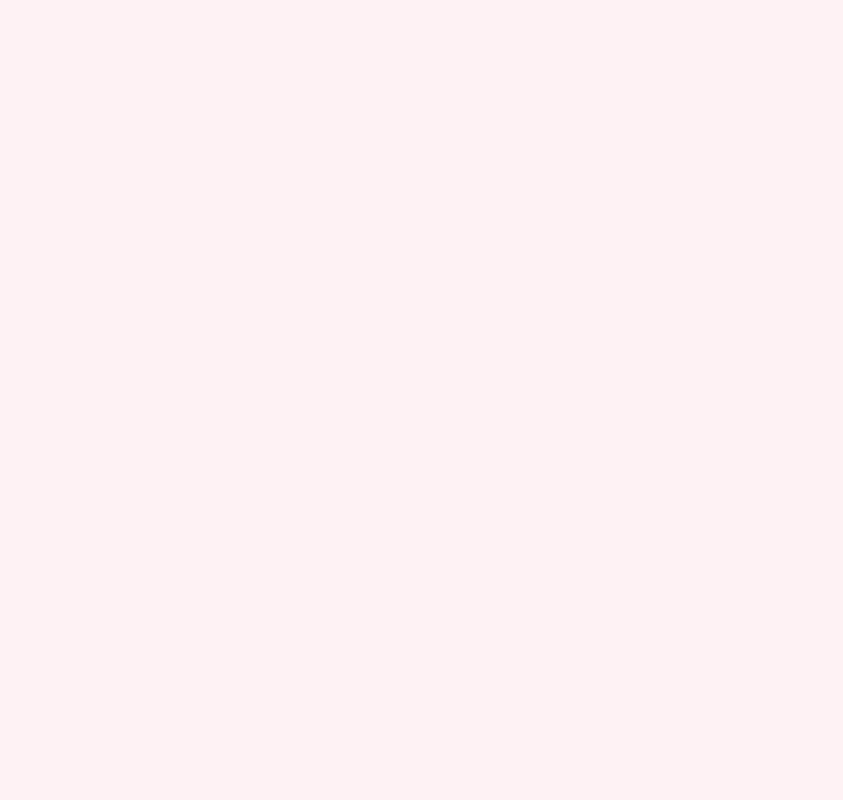
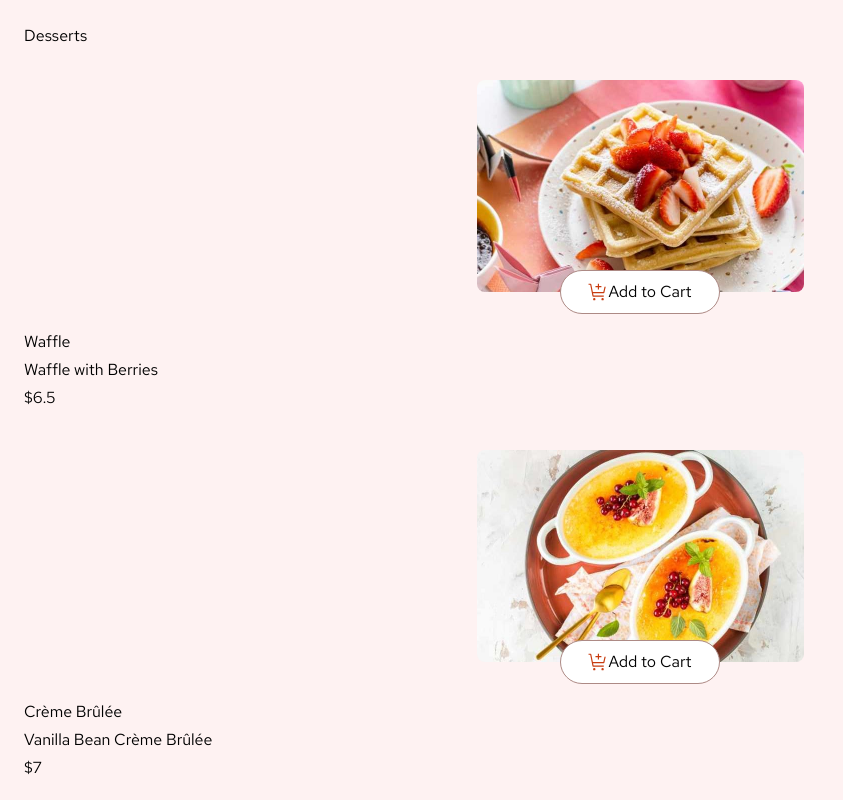
Before and after one commit to Rocabor/Frontend-Monorepo, a Vue app: page / in a window 1280 px wide. Shown: the top 800 px of the page, without its empty margins (0-843 px from the left). Built offline with nearby package versions, Linux system fonts and the light colour scheme.

Commit message:
feat: add Desserts component with product data fetching

```diff
--- a/data.json
+++ /dev/null
@@ -1,101 +0,0 @@
-[
-    {
-       "image": {
-            "thumbnail": "./assets/images/image-waffle-thumbnail.jpg",
-            "mobile": "./assets/images/image-waffle-mobile.jpg",
-            "tablet": "./assets/images/image-waffle-tablet.jpg",
-            "desktop": "./assets/images/image-waffle-desktop.jpg"
-       },
-       "name": "Waffle with Berries",
-       "category": "Waffle",
-       "price": 6.50
-    },
-    {
-        "image": {
-            "thumbnail": "./assets/images/image-creme-brulee-thumbnail.jpg",
-            "mobile": "./assets/images/image-creme-brulee-mobile.jpg",
-            "tablet": "./assets/images/image-creme-brulee-tablet.jpg",
-            "desktop": "./assets/images/image-creme-brulee-desktop.jpg"
-        },
-        "name": "Vanilla Bean Crème Brûlée",
-        "category": "Crème Brûlée",
-        "price": 7.00
-     },
-     {
-        "image": {
-            "thumbnail": "./assets/images/image-macaron-thumbnail.jpg",
-            "mobile": "./assets/images/image-macaron-mobile.jpg",
-            "tablet": "./assets/images/image-macaron-tablet.jpg",
-            "desktop": "./assets/images/image-macaron-desktop.jpg"
-        },
-        "name": "Macaron Mix of Five",
-        "category": "Macaron",
-        "price": 8.00
-     },
-     {
-        "image": {
-            "thumbnail": "./assets/images/image-tiramisu-thumbnail.jpg",
-            "mobile": "./assets/images/image-tiramisu-mobile.jpg",
-            "tablet": "./assets/images/image-tiramisu-tablet.jpg",
-            "desktop": "./assets/images/image-tiramisu-desktop.jpg"
-        },
-        "name": "Classic Tiramisu",
-        "category": "Tiramisu",
-        "price": 5.50
-     },
-     {
-        "image": {
-            "thumbnail": "./assets/images/image-baklava-thumbnail.jpg",
-            "mobile": "./assets/images/image-baklava-mobile.jpg",
-            "tablet": "./assets/images/image-baklava-tablet.jpg",
-            "desktop": "./assets/images/image-baklava-desktop.jpg"
-        },
-        "name": "Pistachio Baklava",
-        "category": "Baklava",
-        "price": 4.00
-     },
-     {
-        "image": {
-            "thumbnail": "./assets/images/image-meringue-thumbnail.jpg",
-            "mobile": "./assets/images/image-meringue-mobile.jpg",
-            "tablet": "./assets/images/image-meringue-tablet.jpg",
-            "desktop": "./assets/images/image-meringue-desktop.jpg"
-        },
-        "name": "Lemon Meringue Pie",
-        "category": "Pie",
-        "price": 5.00
-     },
-     {
-        "image": {
-            "thumbnail": "./assets/images/image-cake-thumbnail.jpg",
-            "mobile": "./assets/images/image-cake-mobile.jpg",
-            "tablet": "./assets/images/image-cake-tablet.jpg",
-            "desktop": "./assets/images/image-cake-desktop.jpg"
-        },
-        "name": "Red Velvet Cake",
-        "category": "Cake",
-        "price": 4.50
-     },
-     {
-        "image": {
-            "thumbnail": "./assets/images/image-brownie-thumbnail.jpg",
-            "mobile": "./assets/images/image-brownie-mobile.jpg",
-            "tablet": "./assets/images/image-brownie-tablet.jpg",
-            "desktop": "./assets/images/image-brownie-desktop.jpg"
-        },
-        "name": "Salted Caramel Brownie",
-        "category": "Brownie",
-        "price": 4.50
-     },
-     {
-        "image": {
-            "thumbnail": "./assets/images/image-panna-cotta-thumbnail.jpg",
-            "mobile": "./assets/images/image-panna-cotta-mobile.jpg",
-            "tablet": "./assets/images/image-panna-cotta-tablet.jpg",
-            "desktop": "./assets/images/image-panna-cotta-desktop.jpg"
-        },
-        "name": "Vanilla Panna Cotta",
-        "category": "Panna Cotta",
-        "price": 6.50
-     }
-]
--- /dev/null
+++ b/public/data.json
@@ -0,0 +1,101 @@
+[
+    {
+       "image": {
+            "thumbnail": "./src/assets/images/image-waffle-thumbnail.jpg",
+            "mobile": "./src/assets/images/image-waffle-mobile.jpg",
+            "tablet": "./src/assets/images/image-waffle-tablet.jpg",
+            "desktop": "./src/assets/images/image-waffle-desktop.jpg"
+       },
+       "name": "Waffle with Berries",
+       "category": "Waffle",
+       "price": 6.50
+    },
+    {
+        "image": {
+            "thumbnail": "./src/assets/images/image-creme-brulee-thumbnail.jpg",
+            "mobile": "./src/assets/images/image-creme-brulee-mobile.jpg",
+            "tablet": "./src/assets/images/image-creme-brulee-tablet.jpg",
+            "desktop": "./src/assets/images/image-creme-brulee-desktop.jpg"
+        },
+        "name": "Vanilla Bean Crème Brûlée",
+        "category": "Crème Brûlée",
+        "price": 7.00
+     },
+     {
+        "image": {
+            "thumbnail": "./src/assets/images/image-macaron-thumbnail.jpg",
+            "mobile": "./src/assets/images/image-macaron-mobile.jpg",
+            "tablet": "./src/assets/images/image-macaron-tablet.jpg",
+            "desktop": "./src/assets/images/image-macaron-desktop.jpg"
+        },
+        "name": "Macaron Mix of Five",
+        "category": "Macaron",
+        "price": 8.00
+     },
+     {
+        "image": {
+            "thumbnail": "./src/assets/images/image-tiramisu-thumbnail.jpg",
+            "mobile": "./src/assets/images/image-tiramisu-mobile.jpg",
+            "tablet": "./src/assets/images/image-tiramisu-tablet.jpg",
+            "desktop": "./src/assets/images/image-tiramisu-desktop.jpg"
+        },
+        "name": "Classic Tiramisu",
+        "category": "Tiramisu",
+        "price": 5.50
+     },
+     {
+        "image": {
+            "thumbnail": "./src/assets/images/image-baklava-thumbnail.jpg",
+            "mobile": "./src/assets/images/image-baklava-mobile.jpg",
+            "tablet": "./src/assets/images/image-baklava-tablet.jpg",
+            "desktop": "./src/assets/images/image-baklava-desktop.jpg"
+        },
+        "name": "Pistachio Baklava",
+        "category": "Baklava",
+        "price": 4.00
+     },
+     {
+        "image": {
+            "thumbnail": "./src/assets/images/image-meringue-thumbnail.jpg",
+            "mobile": "./src/assets/images/image-meringue-mobile.jpg",
+            "tablet": "./src/assets/images/image-meringue-tablet.jpg",
+            "desktop": "./src/assets/images/image-meringue-desktop.jpg"
+        },
+        "name": "Lemon Meringue Pie",
+        "category": "Pie",
+        "price": 5.00
+     },
+     {
+        "image": {
+            "thumbnail": "./src/assets/images/image-cake-thumbnail.jpg",
+            "mobile": "./src/assets/images/image-cake-mobile.jpg",
+            "tablet": "./src/assets/images/image-cake-tablet.jpg",
+            "desktop": "./src/assets/images/image-cake-desktop.jpg"
+        },
+        "name": "Red Velvet Cake",
+        "category": "Cake",
+        "price": 4.50
+     },
+     {
+        "image": {
+            "thumbnail": "./src/assets/images/image-brownie-thumbnail.jpg",
+            "mobile": "./src/assets/images/image-brownie-mobile.jpg",
+            "tablet": "./src/assets/images/image-brownie-tablet.jpg",
+            "desktop": "./src/assets/images/image-brownie-desktop.jpg"
+        },
+        "name": "Salted Caramel Brownie",
+        "category": "Brownie",
+        "price": 4.50
+     },
+     {
+        "image": {
+            "thumbnail": "./src/assets/images/image-panna-cotta-thumbnail.jpg",
+            "mobile": "./src/assets/images/image-panna-cotta-mobile.jpg",
+            "tablet": "./src/assets/images/image-panna-cotta-tablet.jpg",
+            "desktop": "./src/assets/images/image-panna-cotta-desktop.jpg"
+        },
+        "name": "Vanilla Panna Cotta",
+        "category": "Panna Cotta",
+        "price": 6.50
+     }
+]
--- a/src/App.vue
+++ b/src/App.vue
@@ -1,5 +1,26 @@
-<script setup></script>
+<script setup>
+import { ref, onMounted } from 'vue';
+import Desserts from './components/Desserts.vue';
+
+const products = ref([]);
+
+onMounted(async () => {
+  try {
+    const data = await fetch('data.json');
+    products.value = await data.json();
+  } catch (error) {
+    console.error('Error cargando los postres:', error);
+  }
+});
+
+
+
+</script>
 
 <template>
-  <main />
+  <!-- * Main Content -->
+  <main class="flex flex-col gap-8 m-6">
+    <h1>Desserts</h1>
+    <Desserts :products="products" />
+  </main>
 </template>
--- /dev/null
+++ b/src/components/Desserts.vue
@@ -0,0 +1,42 @@
+<script setup>
+import iconAddtoCart from '../assets/images/icon-add-to-cart.svg';
+
+defineProps({
+  products: {
+    type: Array,
+    required: true,
+  },
+});
+</script>
+
+<template>
+  <!--* DessertTarget -->
+  <div
+    v-for="product in products"
+    :key="product.name"
+    class="flex flex-col items-center gap-4 mb-2">
+
+    <!--* Item Image and Add To Cart Button -->
+    <div class="relative h-[234px] ">
+      <img
+        :src="product.image.mobile"
+        :alt="product.name"
+        class="h-[212px] rounded-[8px]" />
+
+      <button class="h-[44px] w-[160px] rounded-full border border-rose-400 bg-white p-3 absolute flex justify-center items-center bottom-0 left-1/2 -translate-x-1/2">
+        <img
+          :src="iconAddtoCart"
+          alt="icon cart"
+          class="size-5 inline"/>
+        Add to Cart
+      </button>
+    </div>
+
+    <!-- * Item Info -->
+    <div class="flex flex-col gap-1 w-full">
+      <p>{{ product.category }}</p>
+      <p>{{ product.name }}</p>
+      <p>${{ product.price }}</p>
+    </div>
+  </div>
+</template>
```
